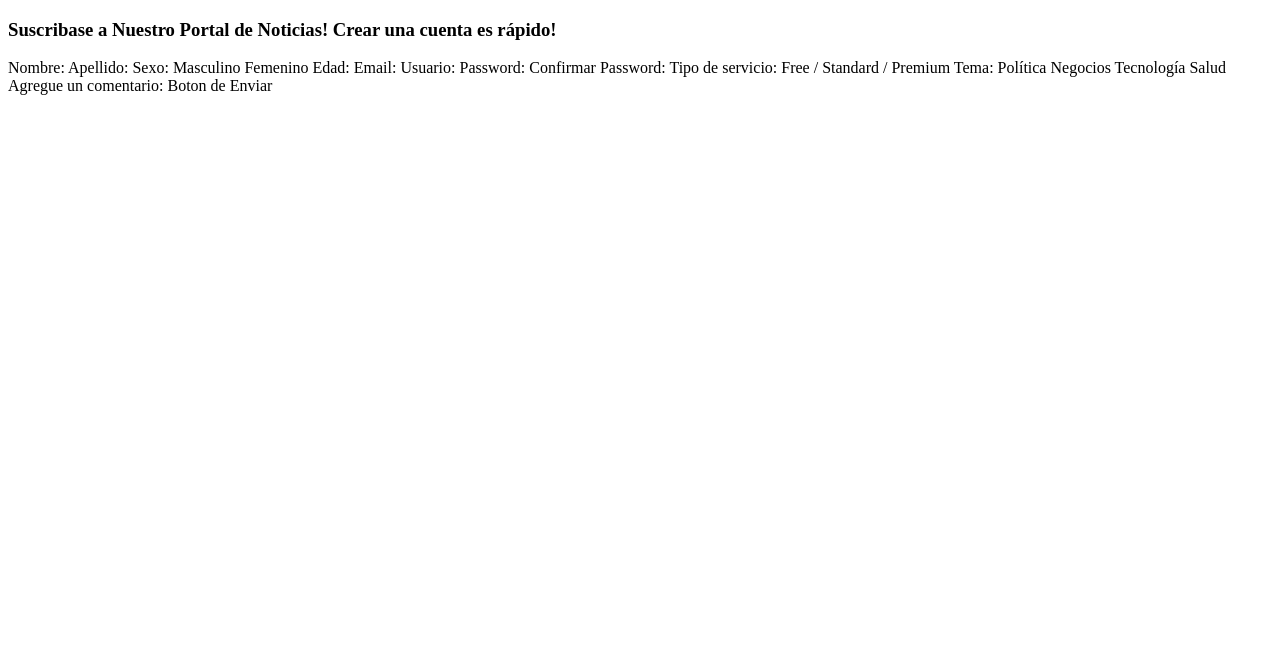
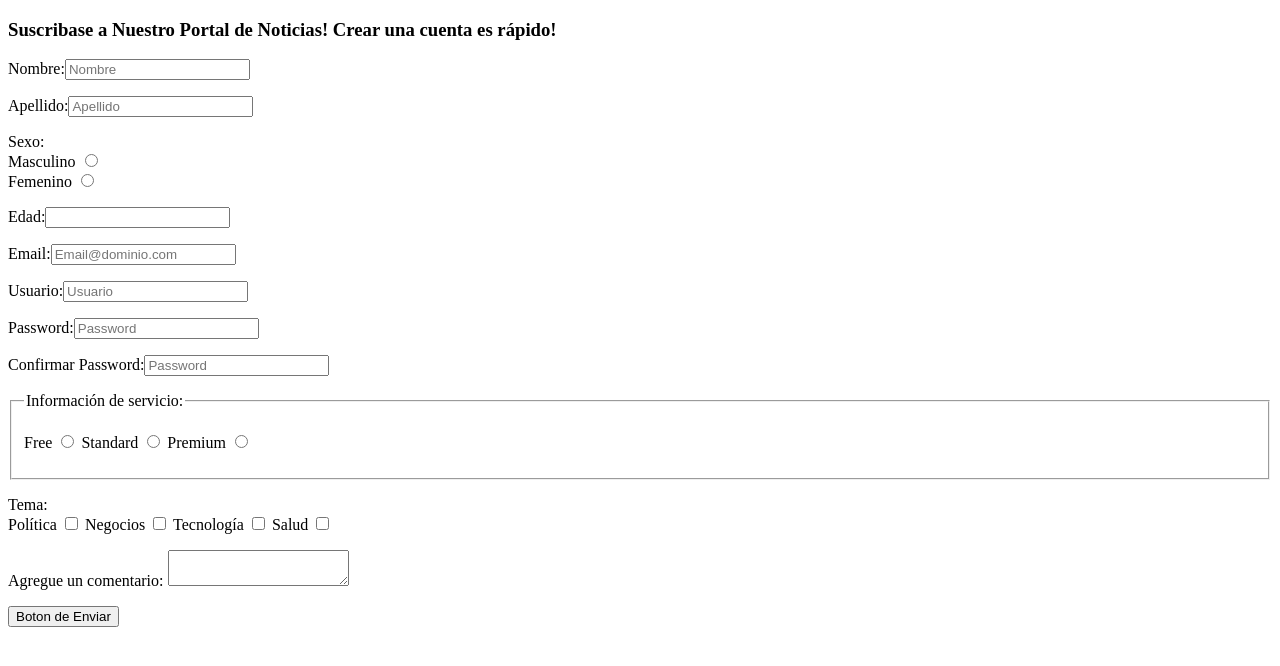
Before and after one commit to UCC-LabCompu2/ejercicios2023-IvanArrieta, a plain HTML site: page Ejercicios-HTML/ej_formulario.html in a window 1280 px wide. Drawn offline with Linux system fonts and the light colour scheme.

Commit message:
ej en clase 18/04

```diff
--- a/Ejercicios-HTML/ej_formulario.html
+++ b/Ejercicios-HTML/ej_formulario.html
@@ -18,26 +18,61 @@
     https://www.w3schools.com/html/tryit.asp?filename=tryhtml_elem_output-->
 
 <h3>Suscribase a Nuestro Portal de Noticias! Crear una cuenta es rápido!</h3>
-Nombre:
-Apellido:
-Sexo: Masculino Femenino
-Edad:
-Email:
-Usuario:
-Password:
-Confirmar Password:
+<form id="Formulario_suscripcion">
+    <p>
+        Nombre:<input type="text" name="Nombre" placeholder="Nombre"></input>
+    </p>
+    <p>
+        Apellido:<input type="text" name="Apellido" placeholder="Apellido"></input>
+    </p>
+    <p>
+        Sexo:
+        <br>
+        Masculino <input type="radio" name="Sexo" value =masculino>
+        <br>
+        Femenino  <input type="radio" name="Sexo" value =femenino>
+    </p>
+    <p>
+        Edad:<input type="number" name="edad"></input>
+    </p>
+    <p>
+        Email:<input type="Email" name="Email"placeholder="Email@dominio.com"></input>
+    </p>
+    <p>
+        Usuario:<input type="text" name="Usuario"placeholder="Usuario"></input>
+    </p>
+    <p>
+        Password:<input type="Password" name="Pass" placeholder="Password"></input>
+    </p>
+    <p>
+        Confirmar Password:<input type="Password" name="Confirmar_Password" placeholder="Password"></input>
+    </p>
 
-Tipo de servicio: Free / Standard / Premium
-Tema:
-Política
-Negocios
-Tecnología
-Salud
+    <fieldset>
+        <legend>Información de servicio:</legend>
+        <p>
+            Free <input type="radio" name="Tipo_servicio" value="free">
+            Standard <input type="radio" name="Tipo_servicio" value="Standard">
+            Premium <input type="radio" name="Tipo_servicio" value="Premium">
+        </p>
+    </fieldset>
 
-Agregue un comentario:
+    <p>
+        Tema:
+        <br>
+        Política <input type="checkbox" name="Tema" value="Politica">
+        Negocios <input type="checkbox" name="Tema" value="Negocios">
+        Tecnología <input type="checkbox" name="Tema" value="Tecnologia">
+        Salud <input type="checkbox" name="Tema" value="Salud">
+    </p>
 
-Boton de Enviar
-
-
+    <p>
+        Agregue un comentario:
+        <textarea></textarea>
+    </p>
+    <p>
+        <button> Boton de Enviar </button>
+    </p>
+</form>
 </body>
 </html>
```
Also changed, not shown: Ejercicios-CSS/ej_columnas.html (+5 -0 lines), Ejercicios-CSS/ej_cv.html (+15 -0 lines), Ejercicios-CSS/ej_leyes.html (+4 -0 lines), Ejercicios-CSS/imagenes/icono_persona.png (added).
